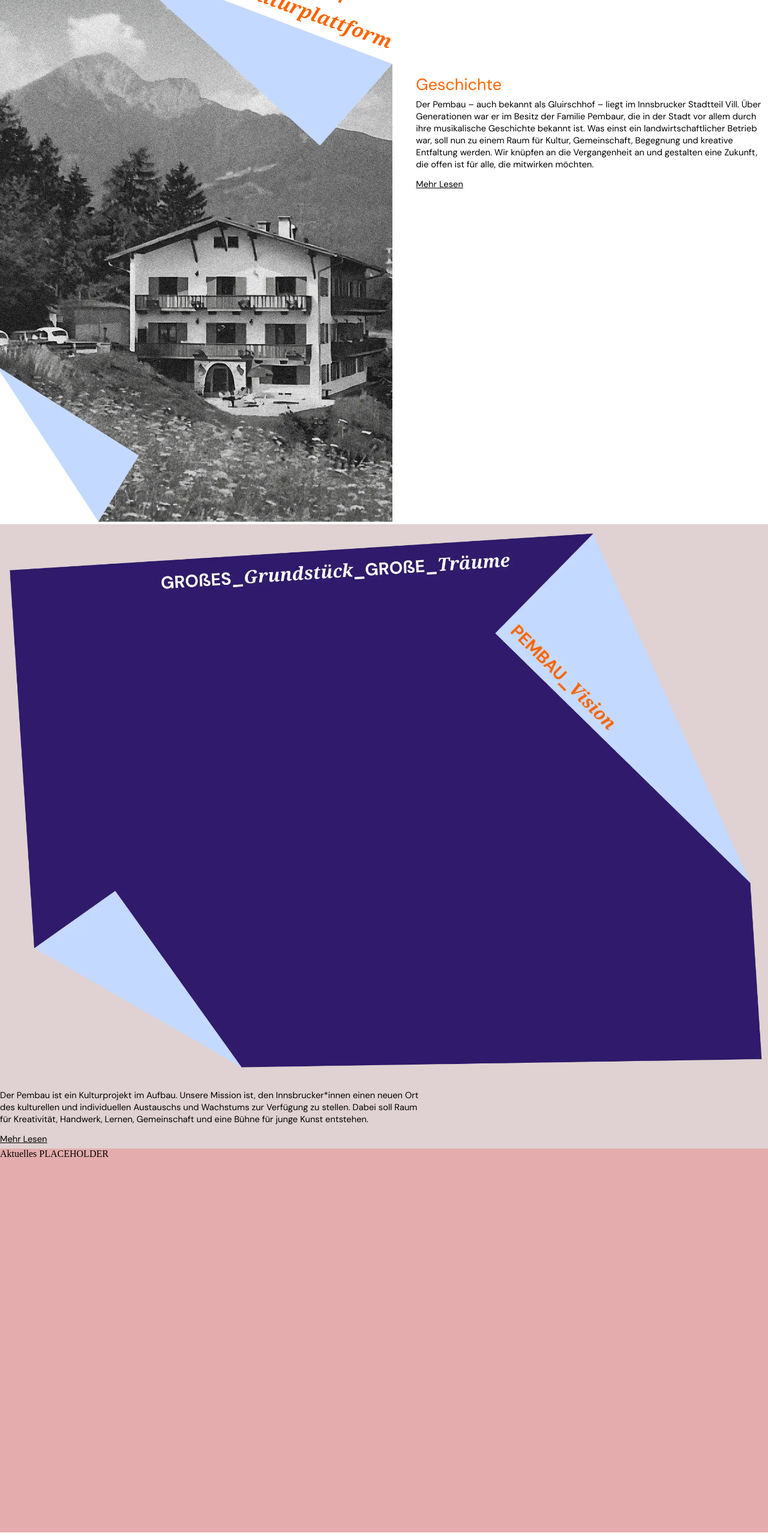
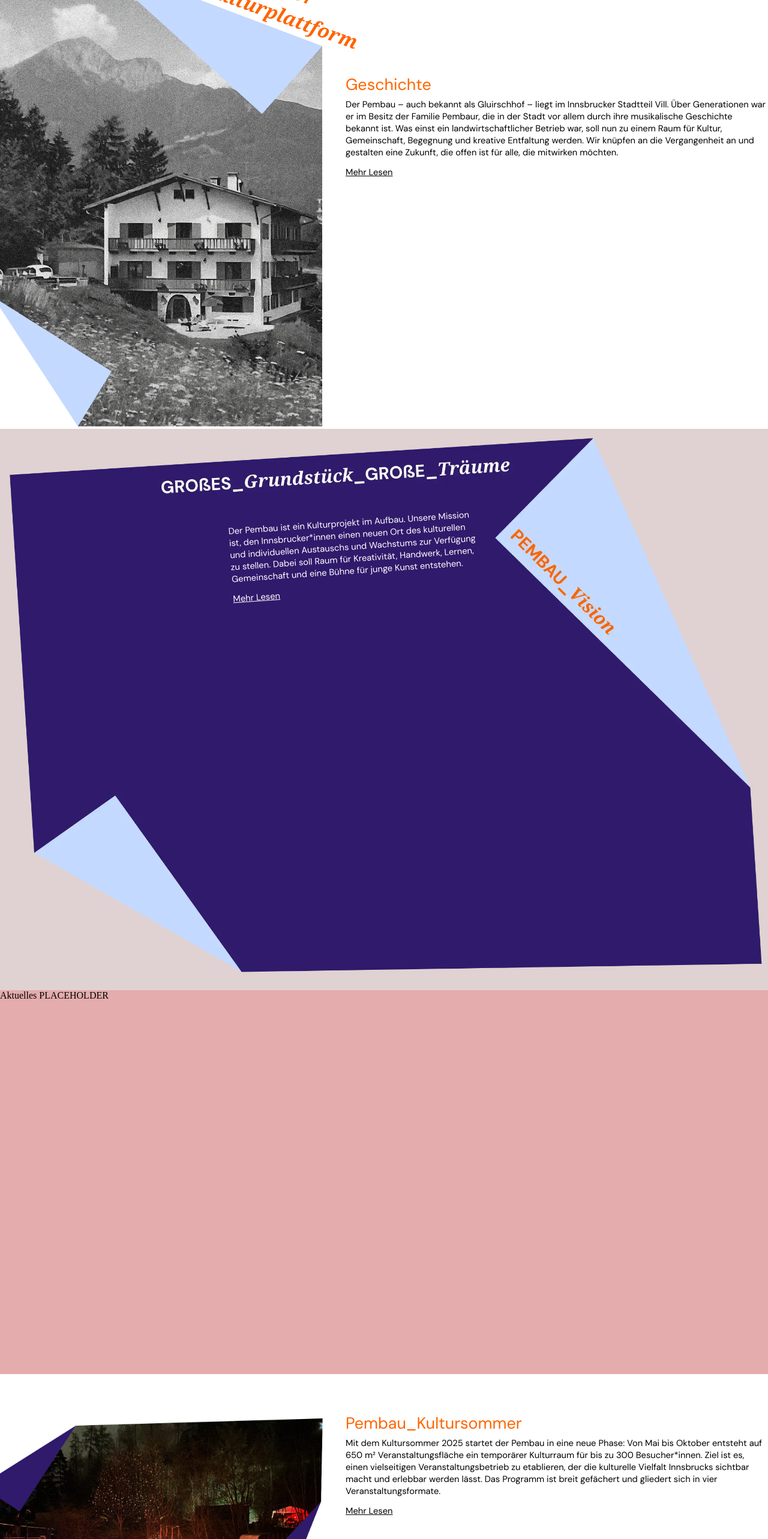
Before and after one commit to Knolldeboll/Pembau, a React (Vite) app in the folder pembau/: page /Pembau/About in a window 1280 px wide. Shown: the part 2660-5226 px from the top of the page at 60% size. Built offline with nearby package versions, Linux system fonts and the light colour scheme.

Commit message:
Grundstück einigmeraßen pferdig

```diff
--- a/pembau/src/About.tsx
+++ b/pembau/src/About.tsx
@@ -87,7 +87,7 @@ const About = () => {
                     <ImageFrameJPG collapsedImg={GeschichteCollapsedImg} uncollapsedImg={GeschichteImg}></ImageFrameJPG>
                     <p className="h1serif" style={{ display: "block", position: "absolute", top: "-1%", left: "48%", rotate: "20deg", width: "35vw", height: "fit-content", zIndex: "0" }}>Vom<span className="dmsans700orange">_BAUERNHOF<br />_ZUR </span>_Kulturplattform</p>
                 </div>
-                <CollapseText marginTopProp="15vw" alwaysSrc="/Pembau/content/aboutGeschichteAlways.md" expandSrc="/Pembau/content/aboutGeschichteExpand.md" ></CollapseText>
+                <CollapseText marginTopProp="15vw" width="55vw" alwaysSrc="/Pembau/content/aboutGeschichteAlways.md" expandSrc="/Pembau/content/aboutGeschichteExpand.md" ></CollapseText>
             </div>
 
             <div id="grundstück" style={{ position: "relative", backgroundColor: "rgba(170, 131, 131, 0.36)", color: "#000000" }}>
@@ -102,8 +102,12 @@ const About = () => {
                     }}
                 ></img>
 
-                <div id="gscollapsecontainer" style={{ position: "absolute", color: "white" }}></div>
-                <CollapseText marginTopProp="0vw" textColor="#ffffff" alwaysSrc="/Pembau/content/aboutGrundstuckAlways.md" expandSrc="/Pembau/content/aboutGrundstuckExpand.md"></CollapseText>
+                <div id="gscollapsecontainer" style={{ position: "absolute", top: "15%", left: "30%" }}>
+
+                    <CollapseText marginTopProp="0vw" rotate="-4deg" width="33vw" textColor="#ffffff" alwaysSrc="/Pembau/content/aboutGrundstuckAlways.md" expandSrc="/Pembau/content/aboutGrundstuckExpand.md"></CollapseText>
+
+
+                </div>
             </div>
 
 
@@ -124,7 +128,7 @@ const About = () => {
                 <div id="kulturimgwrapper" style={{ position: "relative", width: "65vw", transform: "translateX(-3vw)", zIndex: "1" }}>
                     <ImageFrameJPG collapsedImg={KulturCollapsedImg} uncollapsedImg={KulturImg}></ImageFrameJPG>
                 </div>
-                <CollapseText marginTopProp="0vw" alwaysSrc="/Pembau/content/aboutKulturAlways.md" expandSrc="/Pembau/content/aboutKulturExpand.md" ></CollapseText>
+                <CollapseText marginTopProp="0vw" width="55vw" alwaysSrc="/Pembau/content/aboutKulturAlways.md" expandSrc="/Pembau/content/aboutKulturExpand.md" ></CollapseText>
 
             </div>
 
@@ -138,7 +142,7 @@ const About = () => {
                 <div id="helpingimgwrapper" style={{ position: "relative", width: "65vw", transform: "translateX(-3vw)", zIndex: "1" }}>
                     <ImageFrameJPG collapsedImg={HelpingHandsCollapsedImg} uncollapsedImg={HelpingHandsImg}></ImageFrameJPG>
                 </div>
-                <CollapseText marginTopProp="14vw" alwaysSrc="/Pembau/content/aboutHelpingAlways.md" expandSrc="/Pembau/content/aboutHelpingExpand.md" ></CollapseText>
+                <CollapseText marginTopProp="14vw" width="55vw" alwaysSrc="/Pembau/content/aboutHelpingAlways.md" expandSrc="/Pembau/content/aboutHelpingExpand.md" ></CollapseText>
 
             </div>
 
@@ -152,7 +156,7 @@ const About = () => {
                 <div id="containercitywrapper" style={{ position: "relative", width: "65vw", transform: "translateX(-3vw)", zIndex: "1" }}>
                     <ImageFrameJPG collapsedImg={ContainerCollapsedImg} uncollapsedImg={ContainerImg}></ImageFrameJPG>
                 </div>
-                <CollapseText marginTopProp="0vw" alwaysSrc="/Pembau/content/aboutContainerAlways.md" expandSrc="/Pembau/content/aboutContainerExpand.md" ></CollapseText>
+                <CollapseText marginTopProp="0vw" width="55vw" alwaysSrc="/Pembau/content/aboutContainerAlways.md" expandSrc="/Pembau/content/aboutContainerExpand.md" ></CollapseText>
 
             </div>
 
@@ -167,7 +171,7 @@ const About = () => {
                 <div id="permaimgwrapper" style={{ position: "relative", width: "65vw", transform: "translateX(-3vw)", zIndex: "1" }}>
                     <ImageFrameJPG collapsedImg={PermaCollapsedImg} uncollapsedImg={PermaImg}></ImageFrameJPG>
                 </div>
-                <CollapseText marginTopProp="14vw" alwaysSrc="/Pembau/content/aboutPermaAlways.md" expandSrc="/Pembau/content/aboutPermaExpand.md" ></CollapseText>
+                <CollapseText marginTopProp="14vw" width="55vw" alwaysSrc="/Pembau/content/aboutPermaAlways.md" expandSrc="/Pembau/content/aboutPermaExpand.md" ></CollapseText>
 
             </div>
 
--- a/pembau/src/Components/CollapseText.tsx
+++ b/pembau/src/Components/CollapseText.tsx
@@ -5,12 +5,14 @@ import Markdown from "react-markdown";
 interface CollapseTextProps {
 
     marginTopProp?: string;
+    rotate?: string;
     textColor?: string;
+    width: string;
     alwaysSrc: string,
     expandSrc: string,
 }
 
-export const CollapseText = ({ alwaysSrc, expandSrc, marginTopProp, textColor }: CollapseTextProps) => {
+export const CollapseText = ({ alwaysSrc, expandSrc, marginTopProp, textColor, width, rotate }: CollapseTextProps) => {
 
 
     const [alwaysMd, setAlwaysMd] = useState("");
@@ -34,7 +36,7 @@ export const CollapseText = ({ alwaysSrc, expandSrc, marginTopProp, textColor }:
 
     // md im render in reactMd shit packen
 
-    return (<div className="collapsetextwrapper" style={{ marginTop: marginTopProp }} >
+    return (<div className="collapsetextwrapper" style={{ marginTop: marginTopProp, width: width, color: textColor, rotate: rotate }} >
 
         <Markdown >
             {alwaysMd}
--- a/pembau/src/style.css
+++ b/pembau/src/style.css
@@ -104,7 +104,7 @@ a {
 .collapsetextwrapper {
 
   display: flex;
-  width: 55vw;
+  flex: none;
   height: fit-content;
 
   flex-direction: column;
@@ -124,9 +124,10 @@ a {
   font-weight: 400;
   font-size: 1.15vw;
   margin-block: 0.5vw;
-  color: #000000;
+
 
 }
+
 
 .underline {
   text-decoration-line: underline;
```
